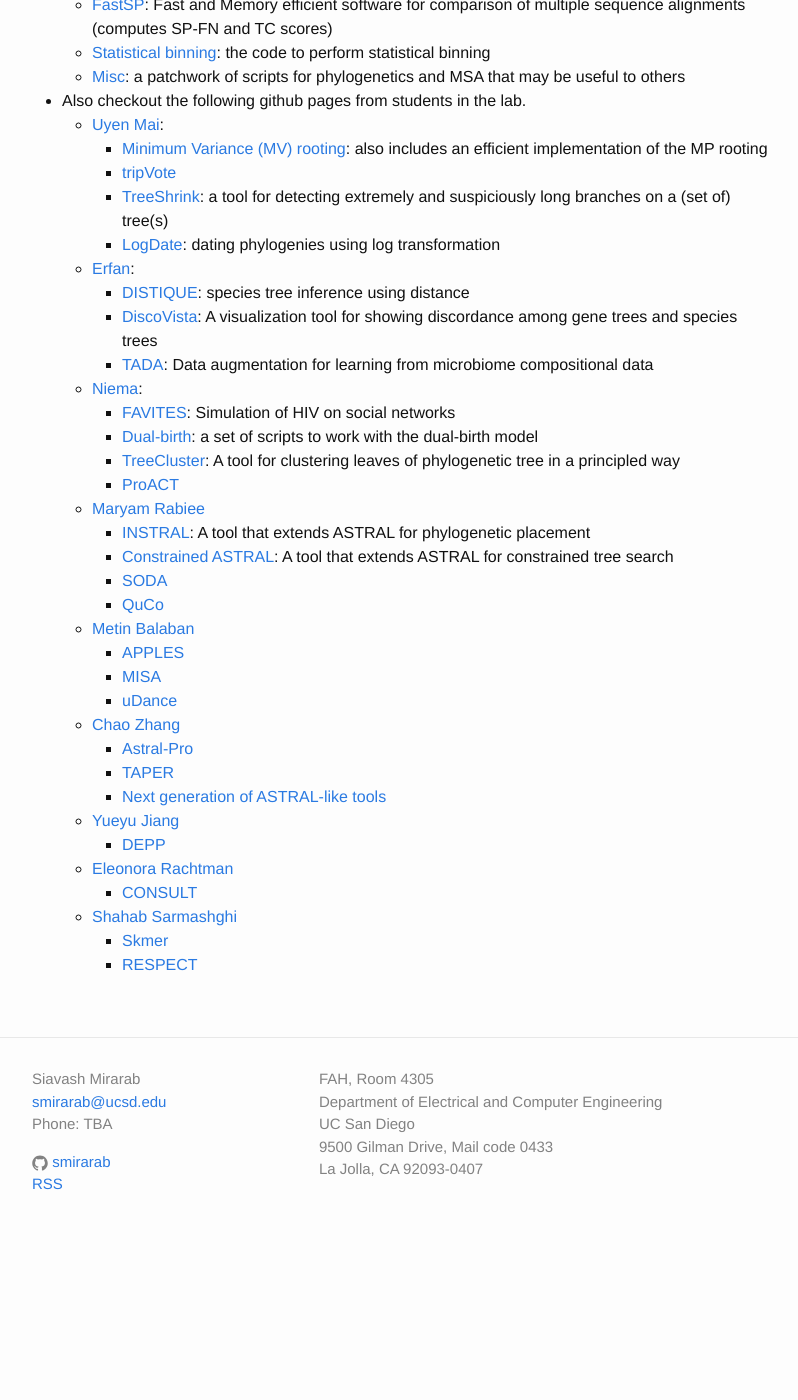
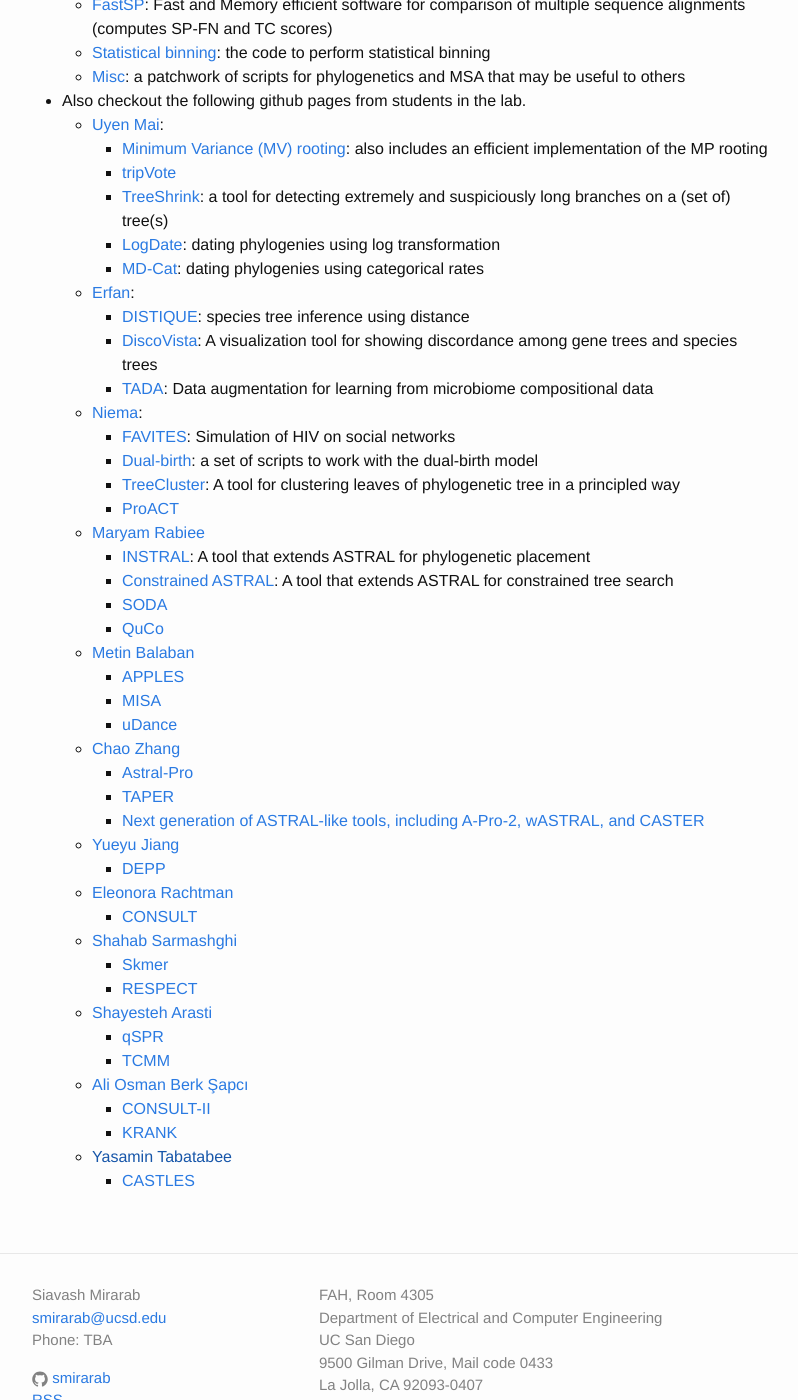
Before and after one commit to smirarab/website, a Jekyll site: the page built from software.md, in a window 1280 px wide and 1400 px high, scrolled down 856 px. Shown: the whole window, without its empty margins (238-1036 px from the left). Built offline with Jekyll 4.4.1, drawn with Linux system fonts in a browser that asks for light colours; before the commit the page ends 2112 px from its top, so only the background shows below that.

Commit message:
update awards

```diff
--- a/software.md
+++ b/software.md
@@ -29,6 +29,7 @@ Refer to [this site](https://sites.google.com/eng.ucsd.edu/datasets/home) for mo
         * [tripVote](https://github.com/uym2/tripVote)
         * [TreeShrink](https://github.com/uym2/TreeShrink): a tool for detecting extremely and suspiciously long branches on a (set of) tree(s)
         * [LogDate](https://github.com/uym2/LogDate): dating phylogenies using log transformation
+        * [MD-Cat](https://github.com/uym2/MD-Cat): dating phylogenies using categorical rates
     * [Erfan](https://github.com/esayyari):
         * [DISTIQUE](https://esayyari.github.io/DISTIQUE.html): species tree inference using distance
         * [DiscoVista](https://github.com/esayyari/DiscoVista): A visualization tool for showing discordance among gene trees and species trees
@@ -50,7 +51,7 @@ Refer to [this site](https://sites.google.com/eng.ucsd.edu/datasets/home) for mo
     * [Chao Zhang](https://github.com/chaoszhang/)
         * [Astral-Pro](https://github.com/chaoszhang)
         * [TAPER](https://github.com/chaoszhang/TAPER)
-        * [Next generation of ASTRAL-like tools](https://github.com/chaoszhang/ASTER)
+        * [Next generation of ASTRAL-like tools, including A-Pro-2, wASTRAL, and CASTER](https://github.com/chaoszhang/ASTER)
     * [Yueyu Jiang](https://github.com/yueyujiang)
         * [DEPP](https://github.com/yueyujiang/DEPP)
     * [Eleonora Rachtman](https://github.com/noraracht)
@@ -58,3 +59,11 @@ Refer to [this site](https://sites.google.com/eng.ucsd.edu/datasets/home) for mo
     * [Shahab Sarmashghi](https://github.com/shahab-sarmashghi)
         * [Skmer](https://github.com/shahab-sarmashghi/Skmer)
         * [RESPECT](https://github.com/shahab-sarmashghi/RESPECT)
+    * [Shayesteh Arasti](https://github.com/shayesteh99)
+        * [qSPR](https://github.com/shayesteh99/QuartetSPR)
+        * [TCMM](https://github.com/shayesteh99/TCMM)
+    * [Ali Osman Berk Şapcı](https://github.com/bo1929)
+        * [CONSULT-II](https://github.com/bo1929/CONSULT-II)
+        * [KRANK](https://github.com/bo1929/KRANK)
+    * [Yasamin Tabatabee]()
+        * [CASTLES](https://github.com/ytabatabaee/CASTLES)
```
Also changed, not shown: _posts/2021-08-10-student-awards.md (+1 -0 lines), 1 other file.
